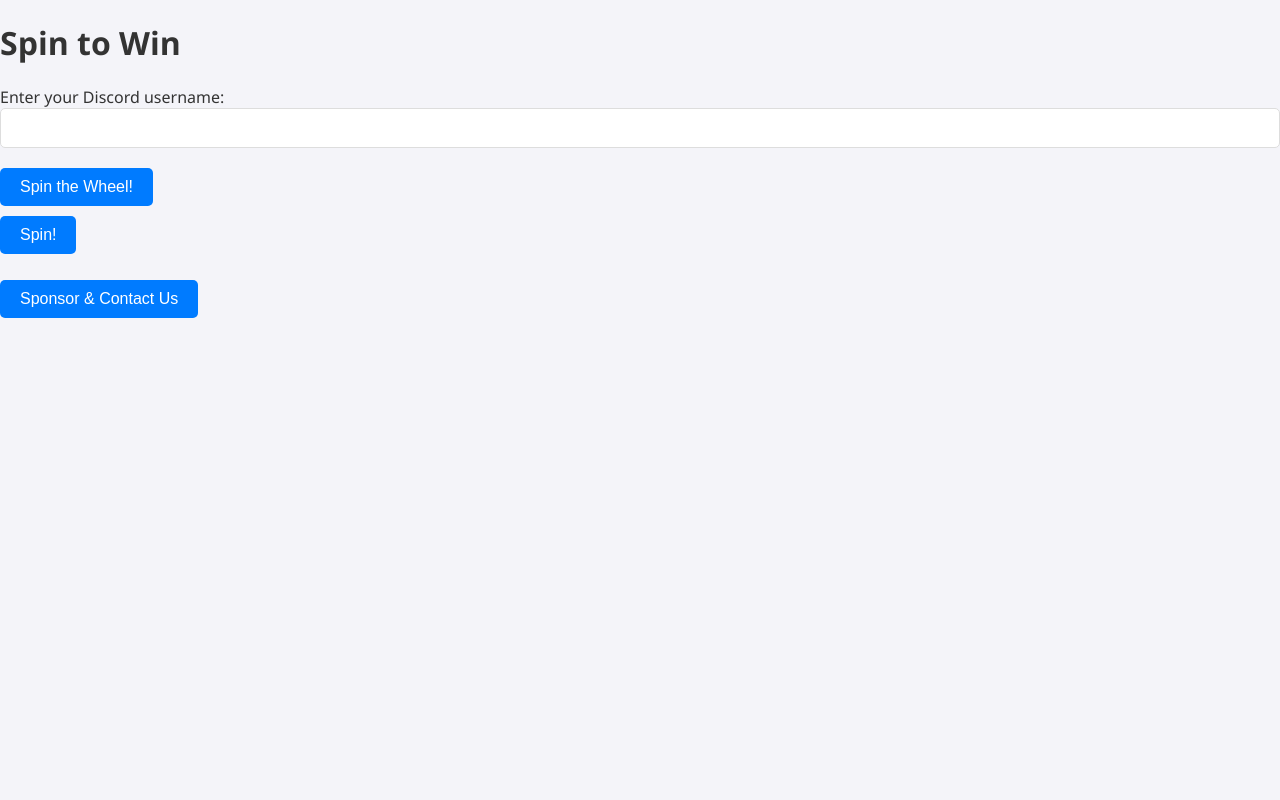
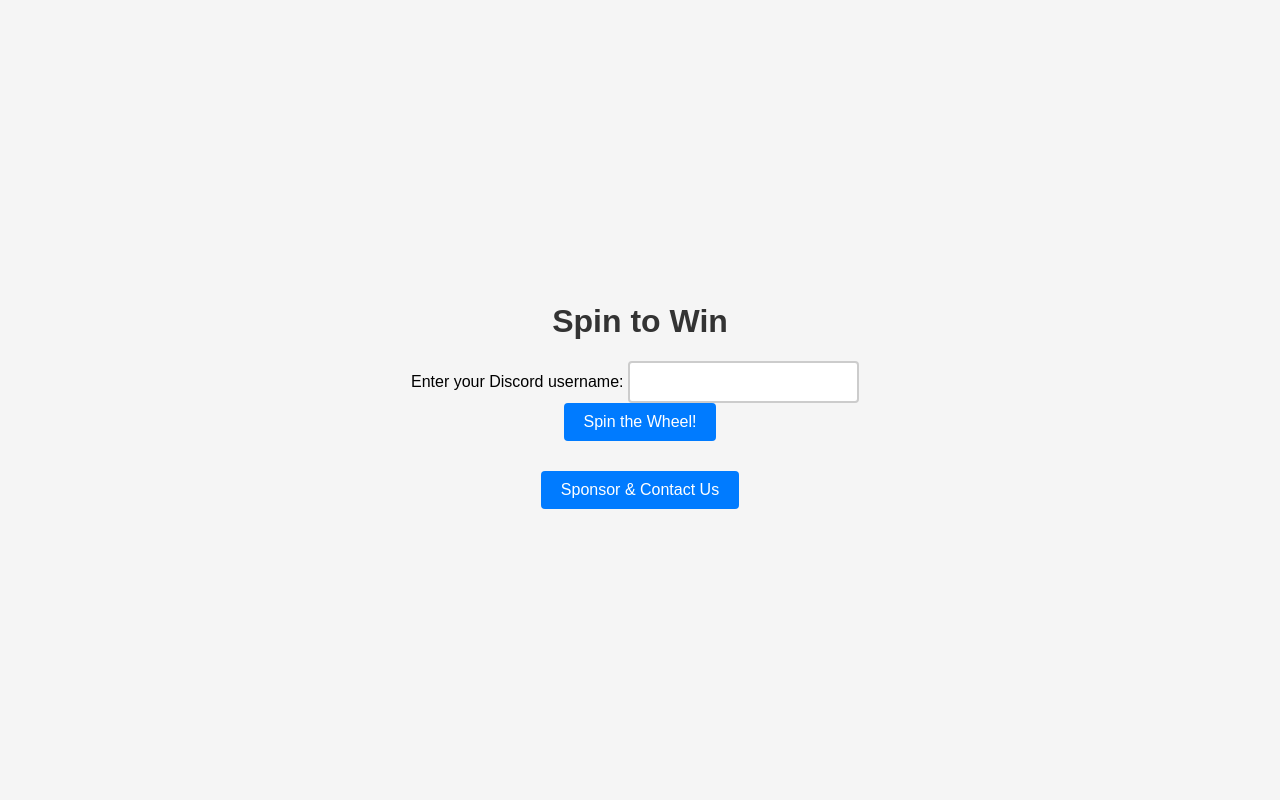
Before and after one commit to idk1251/idk1251.github.io, a PHP site: page / in a window 1280 px wide. Run offline with PHP 8.4, Linux system fonts and the light colour scheme.

Commit message:
Update styles.css

```diff
--- a/styles.css
+++ b/styles.css
@@ -1,81 +1,96 @@
-/* styles.css */
-
+/* General styles */
 body {
-    font-family: 'Segoe UI', Tahoma, Geneva, Verdana, sans-serif;
+    font-family: Arial, sans-serif;
     margin: 0;
     padding: 0;
-    background-color: #f4f4f9;
+    background-color: #f5f5f5;
+    display: flex;
+    justify-content: center;
+    align-items: center;
+    height: 100vh;
+}
+
+.container {
+    text-align: center;
+    max-width: 500px;
+    width: 100%;
+}
+
+h1 {
     color: #333;
 }
 
-header {
-    background-color: #007bff;
-    color: #fff;
-    padding: 20px 0;
-    text-align: center;
-}
-
-header h1 {
-    margin: 0;
-    font-size: 2.5em;
-}
-
-main {
-    padding: 20px;
-    max-width: 800px;
-    margin: 0 auto;
-}
-
-section {
+.form {
     margin-bottom: 20px;
 }
 
-h2 {
-    font-size: 1.5em;
-    margin-bottom: 10px;
+.form input {
+    padding: 10px;
+    font-size: 16px;
+    margin-right: 10px;
+    border: 2px solid #ccc;
+    border-radius: 4px;
 }
 
-#countdown-timer {
-    font-size: 2em;
-    font-weight: bold;
+.form button {
+    padding: 10px 20px;
+    font-size: 16px;
+    color: #fff;
+    background-color: #007bff;
+    border: none;
+    border-radius: 4px;
+    cursor: pointer;
 }
 
-canvas {
-    border: 2px solid #007bff;
-    border-radius: 50%;
-    background: #fff;
+.form button:disabled {
+    background-color: #ccc;
+    cursor: not-allowed;
 }
 
-button {
-    background-color: #007bff;
-    color: white;
-    border: none;
-    padding: 10px 20px;
-    font-size: 1em;
-    cursor: pointer;
-    border-radius: 5px;
-    margin-top: 10px;
+#spin-wheel {
+    position: relative;
+    margin: 20px auto;
+    width: 300px;
+    height: 300px;
+    background: url('wheel-image.png') no-repeat center center;
+    background-size: cover;
 }
 
-button:hover {
-    background-color: #0056b3;
+.wheel {
+    width: 100%;
+    height: 100%;
+    border-radius: 50%;
+    position: absolute;
+    top: 0;
+    left: 0;
+    z-index: 1;
 }
 
-input[type="text"], input[type="number"] {
-    padding: 10px;
-    font-size: 1em;
-    border: 1px solid #ddd;
-    border-radius: 5px;
-    width: calc(100% - 22px); /* Full width minus padding */
-    margin-bottom: 10px;
+.hidden {
+    display: none;
 }
 
-footer {
+#spin-button, #sponsor-button {
+    margin: 10px;
+    padding: 10px 20px;
+    font-size: 16px;
+    color: #fff;
     background-color: #007bff;
-    color: #fff;
-    padding: 10px 0;
-    text-align: center;
-    position: fixed;
-    bottom: 0;
-    width: 100%;
+    border: none;
+    border-radius: 4px;
+    cursor: pointer;
 }
+
+#spin-button:disabled {
+    background-color: #ccc;
+    cursor: not-allowed;
+}
+
+.message {
+    font-weight: bold;
+    color: #333;
+}
+
+.sponsor-button {
+    background-color: #28a745;
+}
```
